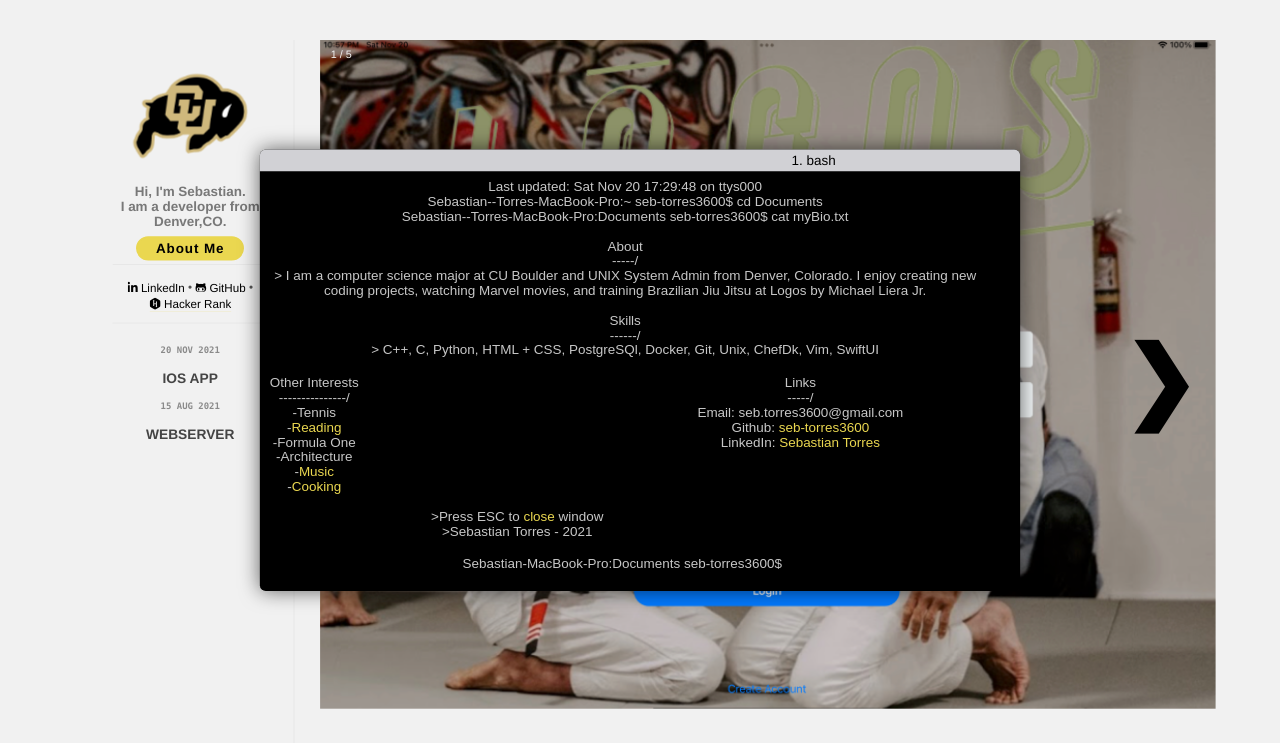
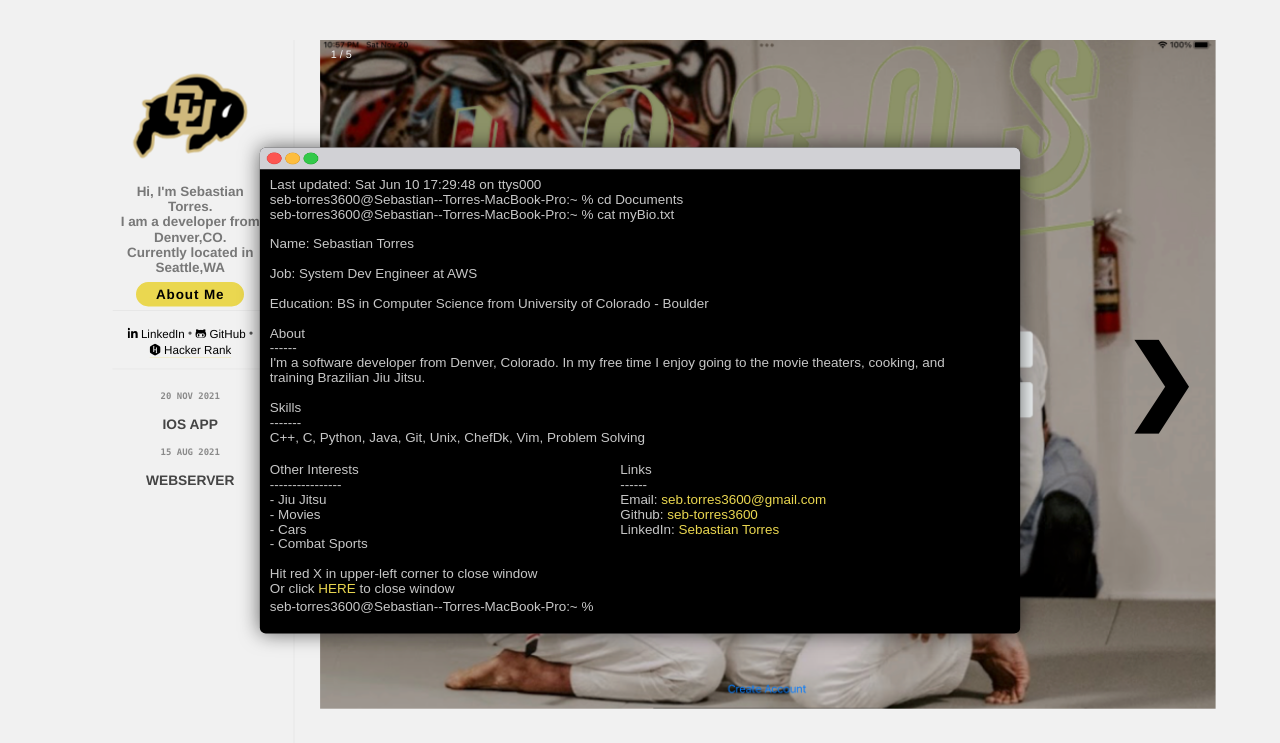
Before and after one commit to seb-torres3600/seb-torres3600.github.io, a plain HTML site: page index.html in a window 1280 px wide. Both pictures are taken after a click on the button "About Me". Shown: the top 743 px of the page. Drawn offline with nearby package versions, Linux system fonts and the light colour scheme; a web font is replaced by a local one.

Commit message:
Fixing some issues

```diff
--- a/css/main.css
+++ b/css/main.css
@@ -430,6 +430,7 @@ code {
     font-family: 'PT Mono', Arial, sans-serif;
     color: #c7c7c7;
     margin-right: 10px;
+    text-align: left;
 }
 .termText > a {
   color: #ead750;;
@@ -451,6 +452,7 @@ code {
 
 .linefix {
     display: inline-block;
+    text-align: left;
 }
 
 #termTitle {
--- a/index.html
+++ b/index.html
@@ -4,10 +4,22 @@
 <head>
     <meta name='viewport' content='width=device-width, initial-scale=1'>
     <style>
-    * {box-sizing: border-box}
-    body {font-family: Verdana, sans-serif; margin:0}
-    .mySlides {display: none}
-    img {vertical-align: middle;}
+        * {
+            box-sizing: border-box
+        }
+
+        body {
+            font-family: Verdana, sans-serif;
+            margin: 0
+        }
+
+        .mySlides {
+            display: none
+        }
+
+        img {
+            vertical-align: middle;
+        }
 
         /* Slideshow container */
         .slideshow-container {
@@ -17,7 +29,7 @@
         }
 
         /* Next & previous buttons */
-    .prev{
+        .prev {
             cursor: pointer;
             position: absolute;
             top: 50%;
@@ -25,7 +37,7 @@
             width: auto;
             padding: 20px;
             margin-top: -22px;
-      color:black;
+            color: black;
             font-weight: bold;
             font-size: 100px;
             transition: 0.6s ease;
@@ -42,7 +54,7 @@
             width: auto;
             padding: 20px;
             margin-top: -22px;
-      color:black;
+            color: black;
             font-weight: bold;
             font-size: 100px;
             transition: 0.6s ease;
@@ -100,18 +112,28 @@
         }
 
         @-webkit-keyframes fade {
-      from {opacity: .4}
-      to {opacity: 1}
+            from {
+                opacity: .4
+            }
+            to {
+                opacity: 1
+            }
         }
 
         @keyframes fade {
-      from {opacity: .4}
-      to {opacity: 1}
+            from {
+                opacity: .4
+            }
+            to {
+                opacity: 1
+            }
         }
 
         /* On smaller screens, decrease text size */
         @media only screen and (max-width: 300px) {
-      .prev, .next,.text {font-size: 11px}
+            .prev, .next, .text {
+                font-size: 11px
+            }
         }
     </style>
 
@@ -146,12 +168,13 @@
                     </div>
                 </a>
             </div>
-<span class="tagline">Hi, I'm Sebastian. <br />I am a developer from Denver,CO.</span>
+            <span class="tagline">Hi, I'm Sebastian Torres. <br/>I am a developer from Denver,CO. <br/> Currently located in Seattle,WA</span>
             <button onclick="javascript:openDialog();" class="btn btn-4">About Me</button>
         </div>
         <div class="footer">
 <span id="footer-links">
-<a target="_blank" href="https://www.linkedin.com/in/sebastian-torres-dominguez-68aab21ab" class="footer-link hvr-underline-reveal">
+<a target="_blank" href="https://www.linkedin.com/in/sebastian-torres-dominguez-68aab21ab"
+   class="footer-link hvr-underline-reveal">
 <i class="fa fa-linkedin"></i> LinkedIn
 </a>
 <span class="separator">&bull;</span>
@@ -228,19 +251,26 @@ IOS App
         </div>
         <div class="post">
             <h3 id="tldr">Work In Progress</h3>
-<p>Logos Jiu Jitsu, is the academy where I train. If you're ever in Denver it is the place to be, checkout their
+            <p>Logos Jiu Jitsu, is the academy where I train. If you're ever in Denver it is the place to be, checkout
+                their
                 <a href="https://logosjiujitsu.com">website</a>
-for more information. The academy is relatively new so most of its operations are done on pen and paper.</p>
-<p>As a fun project, I decided to create a IOS app that would allow the business aspect of a martial arts academy to be a lot easier.</p>
+                for more information. The academy is relatively new so most of its operations are done on pen and paper.
+            </p>
+            <p>As a fun project, I decided to create a IOS app that would allow the business aspect of a martial arts
+                academy to be a lot easier.</p>
             <h3 id="why-i-built-a-cli-for-food52">What it does?</h3>
             <p></p>
-<p>The app makes the business aspect of an academy easier. It has the ability to sign in, once logged in you get the ability to
+            <p>The app makes the business aspect of an academy easier. It has the ability to sign in, once logged in you
+                get the ability to
                 add new members to the academy, check in people, and retrieve the information of members.
             </p>
             <h3 id="why-i-built-a-cli-for-food52">What is it built with?</h3>
-<p>IOS apps have the ability to made in Swift or Objective-C. With this being my first attempt at building a mobile app I decided that Swift would
-    make my life easier. I needed a way to securely hold information, with maybe potentially wanting to retrieve this information someday on a website once the
-    business gets scaled up more so I decided to go with the Firebase Database and it was free oppossed to Apple's CloudKit. The sign-in authentication is also handled
+            <p>IOS apps have the ability to made in Swift or Objective-C. With this being my first attempt at building a
+                mobile app I decided that Swift would
+                make my life easier. I needed a way to securely hold information, with maybe potentially wanting to
+                retrieve this information someday on a website once the
+                business gets scaled up more so I decided to go with the Firebase Database and it was free oppossed to
+                Apple's CloudKit. The sign-in authentication is also handled
                 by Firebase to give access to the application.
             </p>
             <h3 id="why-i-built-a-cli-for-food52">Features</h3>
@@ -269,54 +299,59 @@ for more information. The academy is relatively new so most of its operations ar
 </div>
 
 <div id="termWindow">
-<div id="rohan-about" class="avgrund-popup">
+    <div id="sebas-about" class="avgrund-popup">
         <div id="termHeader" class="dragHandle">
             <a onclick="javascript:closeDialog();">
                 <div id="termIcons"></div>
             </a>
-<div id="termTitle">1. bash</div>
         </div>
         <div id="termBody" class="custom-scroll">
             <p class="termText">
-Last updated: Sat Nov 20 17:29:48 on ttys000
-<br />Sebastian--Torres-MacBook-Pro:~ seb-torres3600$ cd Documents
-<br />Sebastian--Torres-MacBook-Pro:Documents seb-torres3600$ cat myBio.txt
-<br />
-<br />About
-<br />-----/
-<br />> I am a computer science major at CU Boulder and UNIX System Admin from Denver, Colorado. I enjoy creating new coding projects, watching Marvel movies, and training Brazilian Jiu Jitsu at Logos by Michael Liera Jr.
-<br />
-<br />Skills
-<br />------/
-<br />> C++, C, Python, HTML + CSS, PostgreSQl, Docker, Git, Unix, ChefDk, Vim, SwiftUI
-<br />
-<br />
+                Last updated: Sat Jun 10 17:29:48 on ttys000
+                <br/>seb-torres3600@Sebastian--Torres-MacBook-Pro:~ % cd Documents
+                <br/>seb-torres3600@Sebastian--Torres-MacBook-Pro:~ % cat myBio.txt
+                <br/>
+                <br/> Name: Sebastian Torres
+                <br/>
+                <br/> Job: System Dev Engineer at AWS
+                <br/>
+                <br/> Education: BS in Computer Science from University of Colorado - Boulder
+                <br/>
+                <br/>About
+                <br/>------
+                <br/> I'm a software developer from Denver, Colorado. In my free time I enjoy going to the movie theaters, cooking,
+                and training Brazilian Jiu Jitsu.
+                <br/>
+                <br/>Skills
+                <br/>-------
+                <br/> C++, C, Python, Java, Git, Unix, ChefDk, Vim, Problem Solving
+                <br/>
+                <br/>
             </p>
             <p class="termText left">
                 Other Interests
-<br />---------------/
-<br />-Tennis
-<br />-<a href="/posts/2015/02/12/books/">Reading</a>
-<br />-Formula One
-<br />-Architecture
-<br />-<a href="/posts/2014/06/17/relax/">Music</a>
-<br />-<a href="/posts/2021/03/17/food52/">Cooking</a>
+                <br/>----------------
+                <br/>- Jiu Jitsu
+                <br/>- Movies
+                <br/>- Cars
+                <br/>- Combat Sports
             </p>
             <p class="termText right">
                 Links
-<br />-----/
-<br />Email: seb.torres3600@gmail.com </span></a>
-<br />Github:
+                <br/>------
+                <br/>Email: <a href="mailto: seb.torres3600@gmail.com">seb.torres3600@gmail.com </span></a>
+                <br/>Github:
                 <a target="_blank" href="https://github.com/seb-torres3600">seb-torres3600</a>
-<br />LinkedIn:
-<a target="_blank" href="https://www.linkedin.com/in/sebastian-torres-dominguez-68aab21ab">Sebastian Torres</a>
+                <br/>LinkedIn:
+                <a target="_blank" href="https://www.linkedin.com/in/sebastian-torres-dominguez-68aab21ab">Sebastian
+                    Torres</a>
             </p>
             <p class="termText newRow">
-<br />>Press ESC to <a onclick="javascript:closeDialog();">close</a> window
-<br />>Sebastian Torres - 2021
+                <br/> Hit red X in upper-left corner to close window
+                <br/> Or click <a onclick="javascript:closeDialog();"> HERE </a>to close window
             </p>
-<p class="termText linefix">
-<br />Sebastian-MacBook-Pro:Documents seb-torres3600$
+            <p class="termText left">
+                seb-torres3600@Sebastian--Torres-MacBook-Pro:~ %
             </p>
             <div id="cursor"></div>
         </div>
@@ -324,7 +359,8 @@ Links
 </div>
 
 
-<script data-cfasync="false" src="/cdn-cgi/scripts/5c5dd728/cloudflare-static/email-decode.min.js"></script><script>
+<script data-cfasync="false" src="/cdn-cgi/scripts/5c5dd728/cloudflare-static/email-decode.min.js"></script>
+<script>
     (function (i, s, o, g, r, a, m) {
         i['GoogleAnalyticsObject'] = r;
         i[r] = i[r] || function () {
@@ -348,7 +384,7 @@ Links
 <script type="text/javascript" async src="/scripts/avgrund.js"></script>
 <script>
     function openDialog() {
-            Avgrund.show("#rohan-about");
+        Avgrund.show("#sebas-about");
     }
 
     function closeDialog() {
@@ -372,16 +408,20 @@ Links
         var i;
         var slides = document.getElementsByClassName("mySlides");
         var dots = document.getElementsByClassName("dot");
-      if (n > slides.length) {slideIndex = 1}
-      if (n < 1) {slideIndex = slides.length}
+        if (n > slides.length) {
+            slideIndex = 1
+        }
+        if (n < 1) {
+            slideIndex = slides.length
+        }
         for (i = 0; i < slides.length; i++) {
             slides[i].style.display = "none";
         }
         for (i = 0; i < dots.length; i++) {
             dots[i].className = dots[i].className.replace(" active", "");
         }
-      slides[slideIndex-1].style.display = "block";
-      dots[slideIndex-1].className += " active";
+        slides[slideIndex - 1].style.display = "block";
+        dots[slideIndex - 1].className += " active";
     }
 </script>
 
```
Also changed, not shown: images/termIcons.png (added), images/termIconsHover.png (added). Lines whose indentation alone changed are shown as unchanged.
